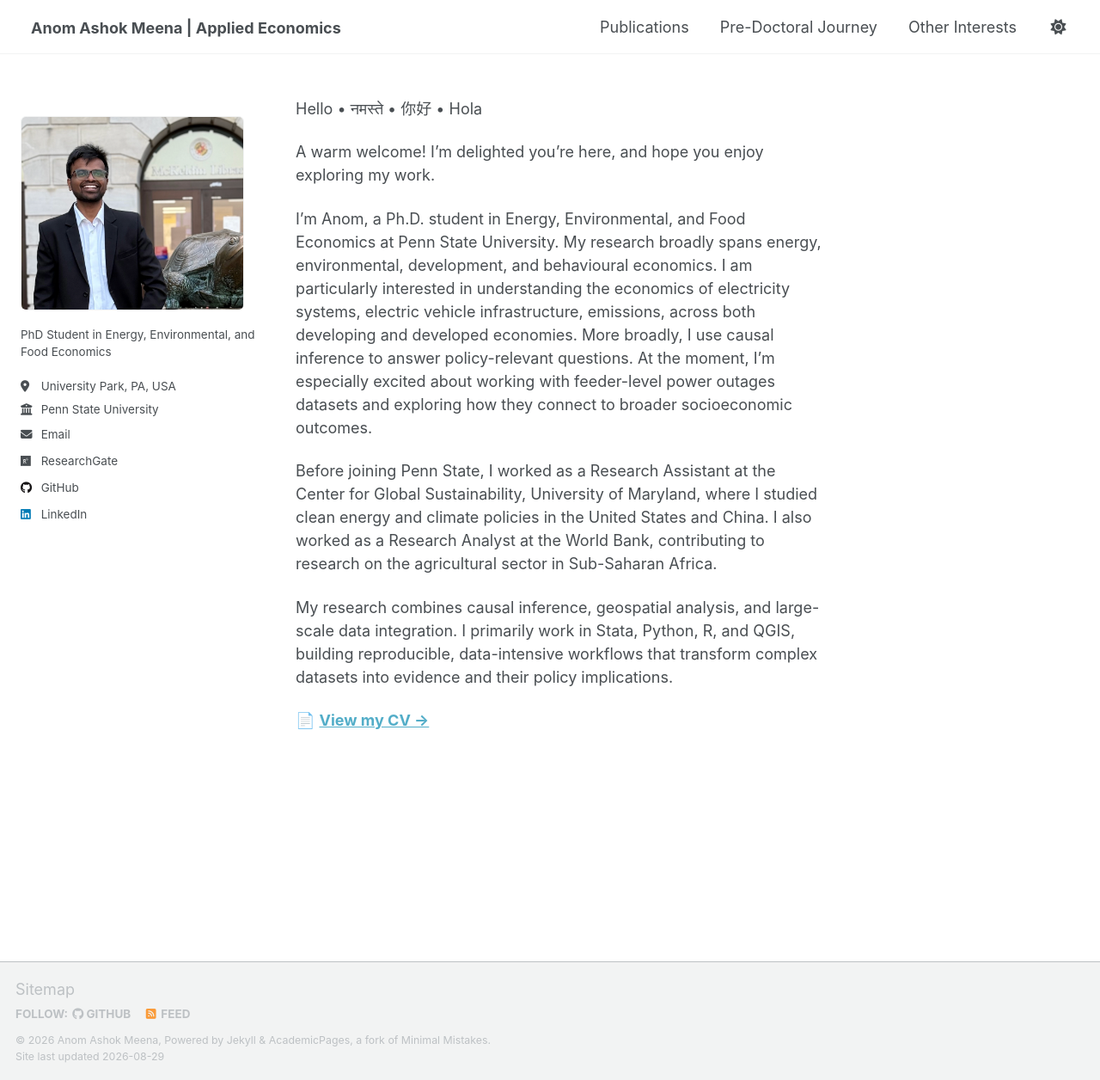
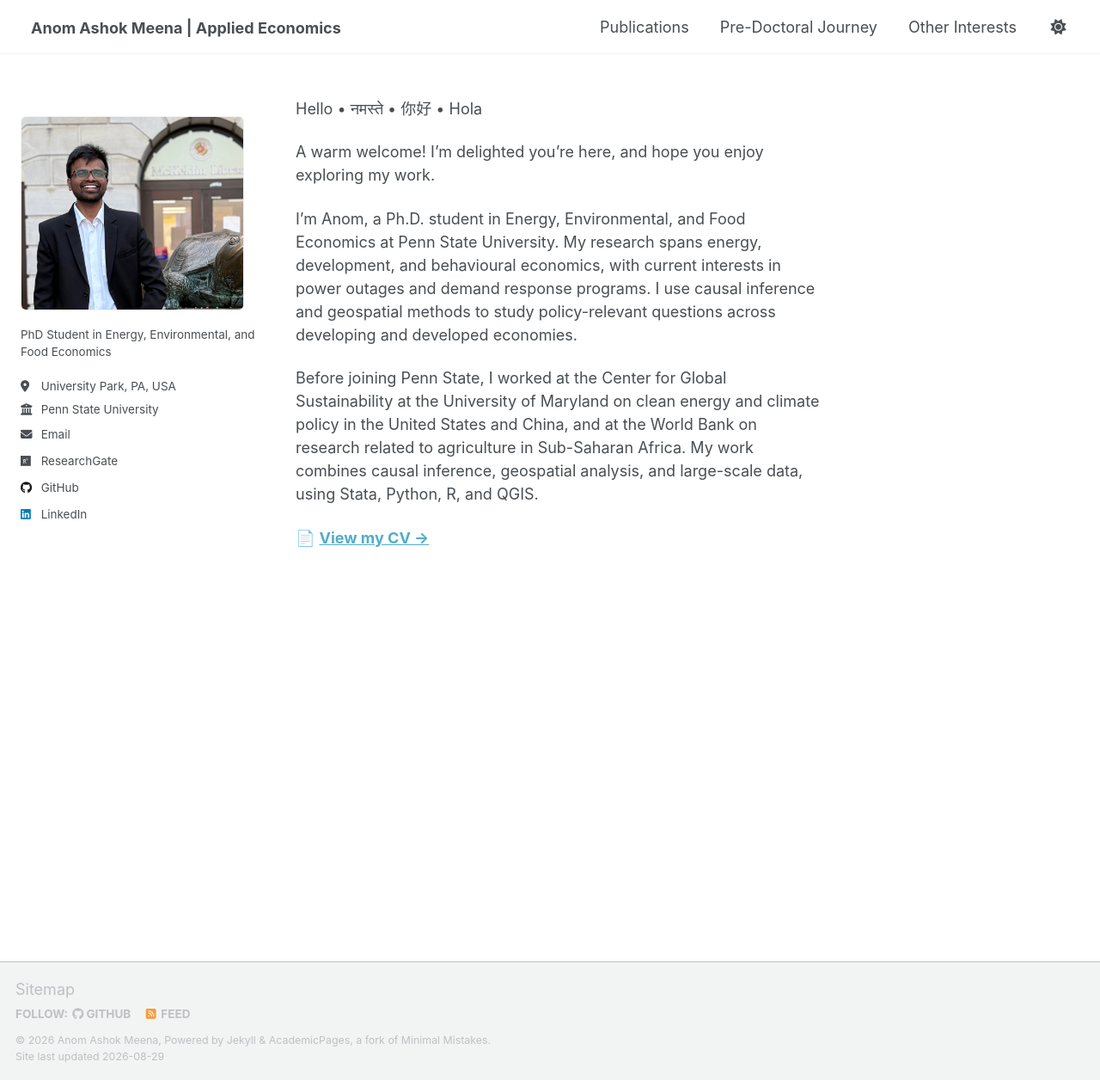
Before and after one commit to anomdule/anomdule.github.io, a Jekyll site: the page built from _pages/about.md, in a window 1280 px wide and 1256 px high. Shown: the whole window at 86% size. Built offline with Jekyll 4.4.1, drawn with Linux system fonts in a browser that asks for light colours; a script that is not in the unit is left out.

Commit message:
Update about.md

```diff
--- a/_pages/about.md
+++ b/_pages/about.md
@@ -11,10 +11,42 @@ Hello • नमस्ते • 你好 • Hola
 
 A warm welcome! I'm delighted you're here, and hope you enjoy exploring my work.
 
-I'm Anom, a Ph.D. student in Energy, Environmental, and Food Economics at Penn State University. My research broadly spans energy, environmental, development, and behavioural economics. I am particularly interested in understanding the economics of electricity systems, electric vehicle infrastructure, emissions, across both developing and developed economies. More broadly, I use causal inference to answer policy-relevant questions. At the moment, I'm especially excited about working with feeder-level power outages datasets and exploring how they connect to broader socioeconomic outcomes.
+I'm Anom, a Ph.D. student in Energy, Environmental, and Food Economics at Penn State University. My research spans energy, development, and behavioural economics, with current interests in power outages and demand response programs. I use causal inference and geospatial methods to study policy-relevant questions across developing and developed economies.
 
-Before joining Penn State, I worked as a Research Assistant at the Center for Global Sustainability, University of Maryland, where I studied clean energy and climate policies in the United States and China. I also worked as a Research Analyst at the World Bank, contributing to research on the agricultural sector in Sub-Saharan Africa.
-
-My research combines causal inference, geospatial analysis, and large-scale data integration. I primarily work in Stata, Python, R, and QGIS, building reproducible, data-intensive workflows that transform complex datasets into evidence and their policy implications.
+Before joining Penn State, I worked at the Center for Global Sustainability at the University of Maryland on clean energy and climate policy in the United States and China, and at the World Bank on research related to agriculture in Sub-Saharan Africa. My work combines causal inference, geospatial analysis, and large-scale data, using Stata, Python, R, and QGIS.
 
 📄 [**View my CV →**](/files/Anom_AMD_CV_3.pdf){:target="_blank"}
+
+
+<style>
+/* ==========================================================
+   HOME / INTRO PAGE — USE FULL AVAILABLE CONTENT WIDTH
+   ========================================================== */
+
+@media screen and (min-width: 1024px) {
+
+  /* Use all space allocated to the right column */
+  .page__inner-wrap {
+    width: 100% !important;
+    max-width: none !important;
+  }
+
+  .page__content {
+    width: 100% !important;
+    max-width: none !important;
+  }
+
+  /* Remove width restrictions from containers inside the page */
+  .page__content > div {
+    width: 100% !important;
+    max-width: none !important;
+    box-sizing: border-box;
+  }
+
+  /* Allow paragraphs to use the available width */
+  .page__content p {
+    max-width: none !important;
+  }
+
+}
+</style>
```
